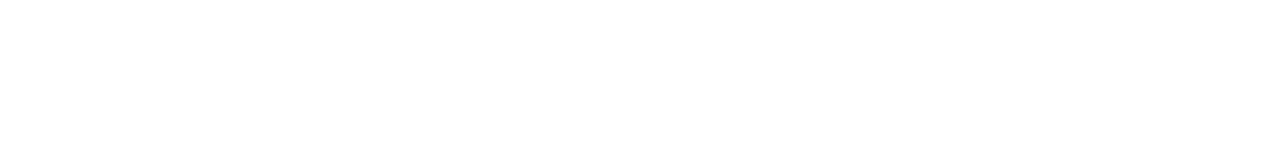
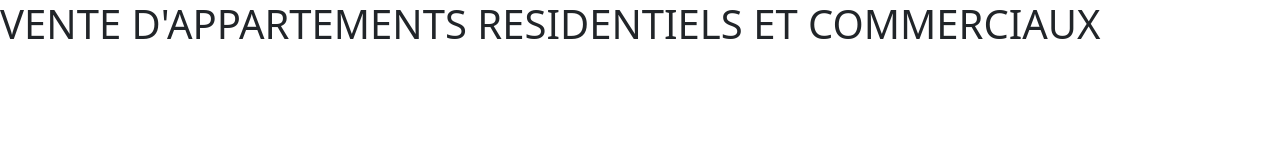
Before and after one commit to adnan217/azicode62, a plain HTML site: page index.html in a window 1280 px wide. Drawn offline with nearby package versions, Linux system fonts and the light colour scheme.

Commit message:
cheng index

```diff
--- a/index.html
+++ b/index.html
@@ -3,9 +3,17 @@
 <head>
     <meta charset="UTF-8">
     <meta name="viewport" content="width=device-width, initial-scale=1.0">
-    <title>Document</title>
+    <title>VENTE D'APPARTEMENTS RESIDENTIELS ET COMMERCIAUX</title>
+    <link rel="stylesheet" href="https://cdn.jsdelivr.net/npm/bootstrap@5.3.0/dist/css/bootstrap.min.css">
+    <script src="https://cdn.jsdelivr.net/npm/bootstrap@5.3.0/dist/js/bootstrap.bundle.min.js"></script>
+    <h1> VENTE D'APPARTEMENTS RESIDENTIELS ET COMMERCIAUX</h1>
+
+
+
 </head>
 <body>
 
+
+
 </body>
 </html>
```
